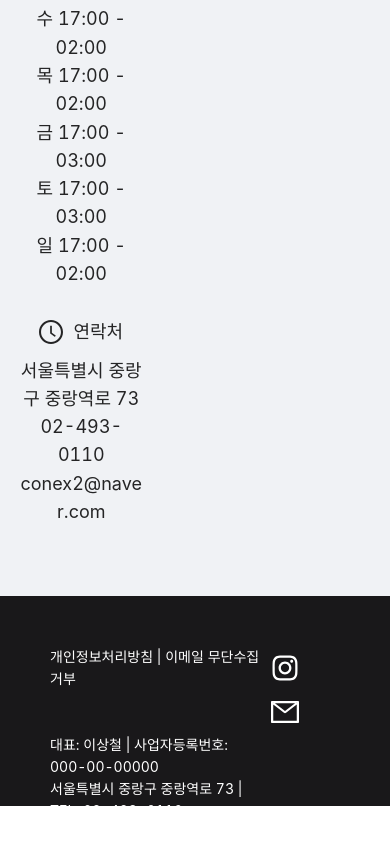
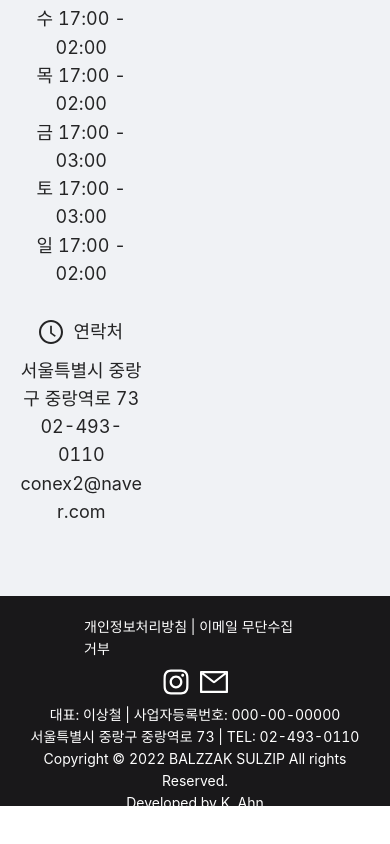
Before and after one commit to KwangsubAhn/com.balzzak, a React (Create React App) app: page /about in a window 390 px wide. Shown: the part 516-1360 px from the top of the page. After the commit the page ends 1330 px from the top, so only its background shows below. Built offline with nearby package versions, Linux system fonts and the light colour scheme.

Commit message:
mobile view for footer

```diff
--- a/src/components/Footer.less
+++ b/src/components/Footer.less
@@ -1,3 +1,5 @@
+@import '../variable.less';
+
 .footer-container {
     background-color: @quinary-color;
     padding: 50px;
@@ -35,4 +37,28 @@
         display: flex;
         flex-direction: column;
     }
+    @media @phone {
+        padding: 20px;
+        .footer-div1 {
+            flex-direction: column;
+            align-items: center;
+        }
+        .footer-div2 {
+            flex-direction: column;
+            align-items: center;
+            .ant-typography {
+                text-align: center;
+            }
+        }
+
+    }
 }
+
+@media @phone {
+    .footer-modal1 {
+        width: 100vw;
+    }
+    .footer-modal2 {
+        width: 100vw;
+    }
+}
--- a/src/components/Footer.tsx
+++ b/src/components/Footer.tsx
@@ -13,6 +13,7 @@ function Footer() {
     const setModalEmail = () => {
         Modal.info({
             title: '이메일무단수집거부',
+            wrapClassName: 'footer-modal2',
             content: (
             <Paragraph>
                 발짝 웹사이트 이용자에게 무차별적으로 보내지는 타사의 메일을 차단하기 위해,
@@ -56,7 +57,7 @@ function Footer() {
                         <Text style={{ color: '#fff' }}>OK</Text>
                     </Button>
                 ]}
-                width={'85%'}
+                wrapClassName='footer-modal1'
                 bodyStyle={{ height: '60vh', overflowY: 'scroll' }}
             >
                 <Paragraph>발짝은 이용자들의 개인정보보호를 중요시하며, 이용자가 회사의 서비스를 이용함과 동시에 온라인상에서 회사에 제공한 개인정보가 보호 받을 수 있도록 최선을 다하고 있습니다. 이에 회사는 통신비밀보호법, 전기통신사업법, 정보통신망 이용촉진 및 정보보호 등에관한 법률 등 정보통신서비스 제공자가 준수하여야 할 관련 법규상의 개인정보보호 규정 및정보통신부가 제정한 개인정보보호지침을 준수하고 있습니다. 회사는 개인정보 취급방침을 통하여이용자들이 제공하는 개인정보가 어떠한 용도와 방식으로 이용되고 있으며 개인정보보호를 위해어떠한 조치가 취해지고 있는지 알려 드립니다</Paragraph>
@@ -97,26 +98,6 @@ function Footer() {
                     - 개인정보의 처리를 위탁하거나 제공하는 경우에는 수탁자, 수탁범위, 공유 정보의 범위 등에 관한 사항을 서면, 전자우편, 전화 또는 홈페이지를 통해 미리 귀하에게 고지합니다.
                 </Paragraph>
             </Modal>
-            <Modal
-                title="이메일무단수집거부"
-                visible={isModalEmail}
-                onCancel={() => { setIsModalEmail(false); }}
-                footer={[
-                    <Button onClick={() => { setIsModalEmail(false); }}>
-                        <Text>확인</Text>
-                    </Button>
-                ]}
-                width={'85%'}
-                bodyStyle={{ height: '60vh', overflowY: 'scroll' }}
-            >
-                <Paragraph>
-                    발짝 웹사이트 이용자에게 무차별적으로 보내지는 타사의 메일을 차단하기 위해,
-                    본 웹사이트에 게시된 이메일 주소가 전자우편 수집 프로그램이나 그 밖의 기술적 장치를 이용하여
-                    무단으로 수집되는 것을 거부하며, 이를 위반시 정보통신망법에 의해 형사처벌됨을 유념하시기 바랍니다.
-                </Paragraph>
-
-
-            </Modal>
         </div>
     );
 }
```
